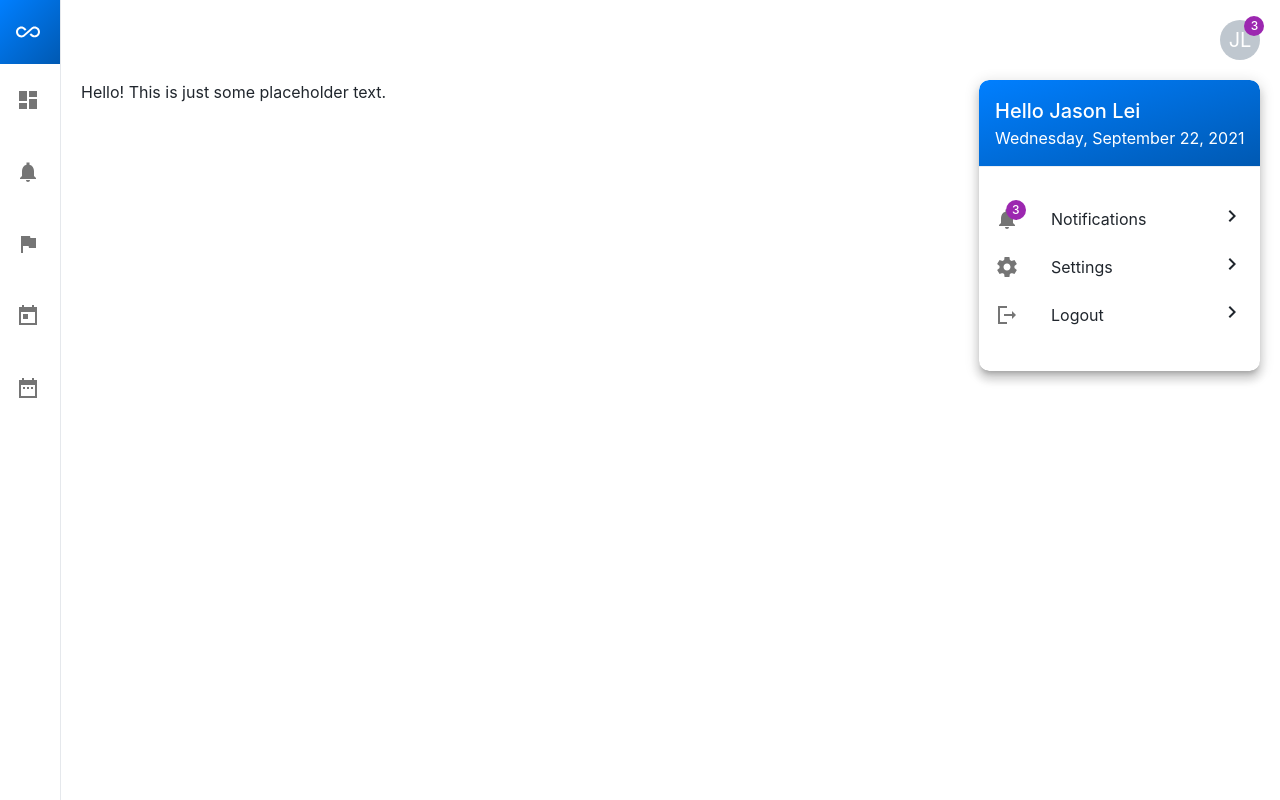
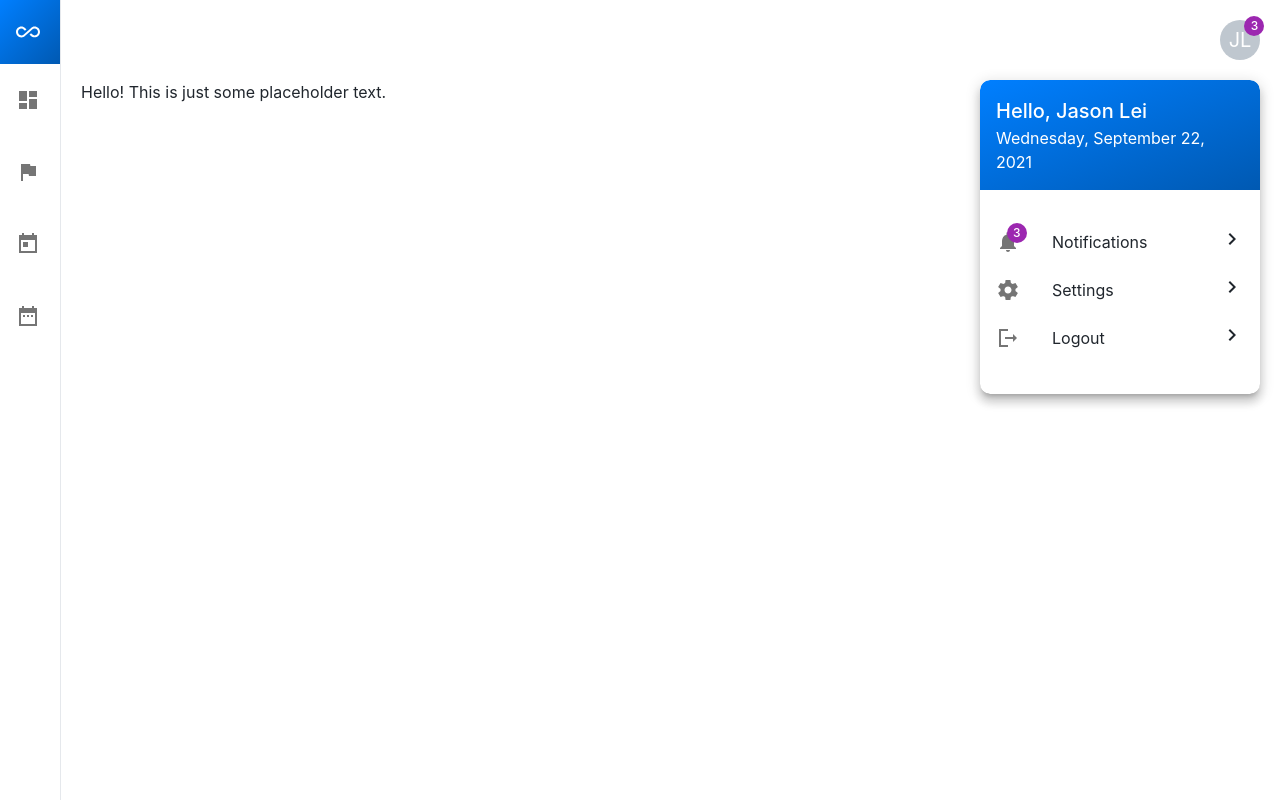
Before and after one commit to TokenChingy/infini, a React (Vite) app: page / in a window 1280 px wide. Both pictures are taken after a click on the element "JL". Built offline with nearby package versions, Linux system fonts and the light colour scheme.

Commit message:
Updated Sidebar and UserCenter with some styling changes.

```diff
--- a/src/Components/Sidebar/index.tsx
+++ b/src/Components/Sidebar/index.tsx
@@ -3,7 +3,6 @@ import {
   DashboardSharp,
   DateRangeSharp,
   FlagSharp,
-  NotificationsSharp,
   TodaySharp,
 } from "@mui/icons-material";
 import {
@@ -108,15 +107,6 @@ export default function Sidebar(): JSX.Element {
         <ListItem disablePadding={true}>
           <ListItemButton sx={{ borderRadius: 0, paddingY: theme.spacing(2) }}>
             <ListItemIcon>
-              <NotificationsSharp />
-            </ListItemIcon>
-            <ListItemText>Notifications</ListItemText>
-          </ListItemButton>
-        </ListItem>
-
-        <ListItem disablePadding={true}>
-          <ListItemButton sx={{ borderRadius: 0, paddingY: theme.spacing(2) }}>
-            <ListItemIcon>
               <FlagSharp />
             </ListItemIcon>
             <ListItemText>Notices</ListItemText>
--- a/src/Components/UserCenter/index.tsx
+++ b/src/Components/UserCenter/index.tsx
@@ -4,7 +4,6 @@ import {
   Card,
   CardContent,
   CardHeader,
-  Divider,
   List,
   ListItem,
   ListItemButton,
@@ -24,6 +23,8 @@ import {
 
 import React from "react";
 
+const cardWidth = 280;
+
 interface UserCenterCardProps {
   onClose: (event: React.MouseEvent<HTMLElement>) => void;
 }
@@ -36,11 +37,11 @@ function UserCenterCard(props: UserCenterCardProps): JSX.Element {
   }
 
   return (
-    <Card>
+    <Card sx={{ width: cardWidth }}>
       <CardHeader
         title={
           <Typography variant={"h6"} component={"div"}>
-            Hello Jason Lei
+            Hello, Jason Lei
           </Typography>
         }
         subheader={new Date().toLocaleDateString(undefined, {
@@ -57,7 +58,6 @@ function UserCenterCard(props: UserCenterCardProps): JSX.Element {
           },
         }}
       />
-      <Divider />
       <CardContent sx={{ padding: 0, paddingTop: theme.spacing(2) }}>
         <List>
           <ListItem disablePadding={true}>
```
